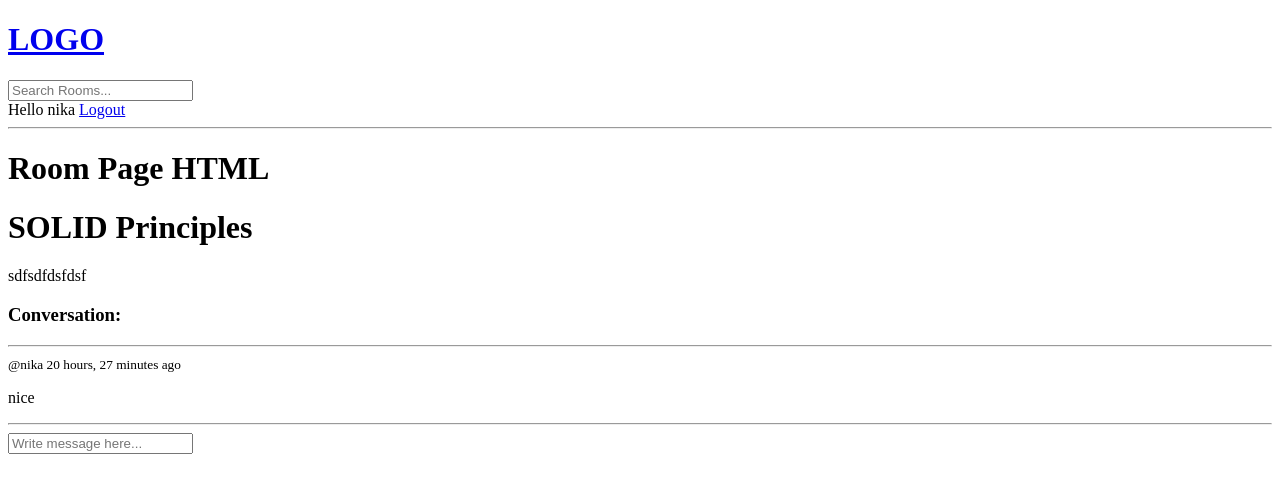
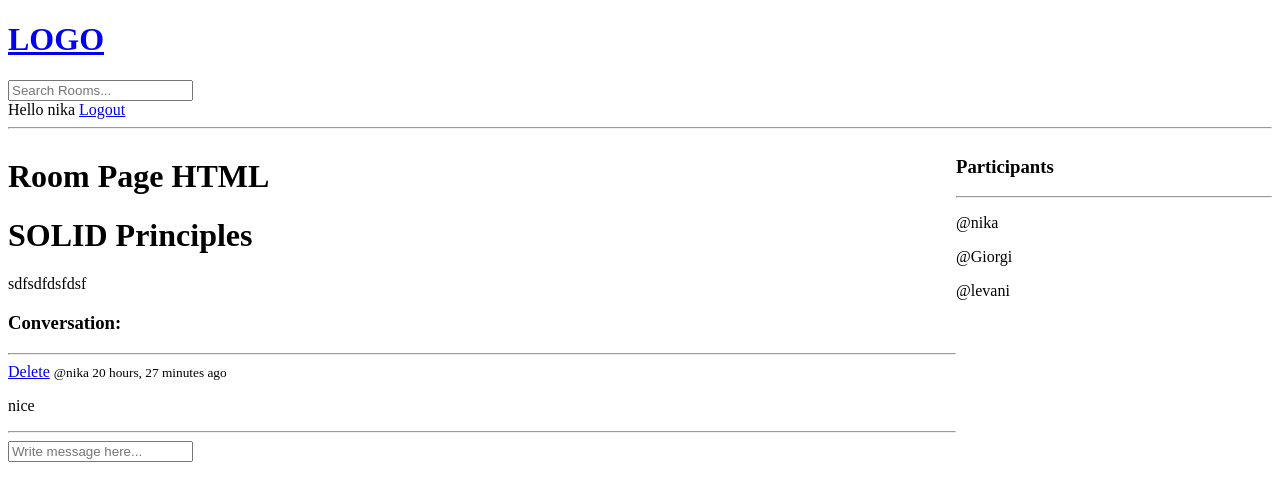
Before and after one commit to PyWorldGeo/example_web, a Django app: page /room/3/ in a window 1280 px wide. Shown: the top 501 px of the page. Run offline with Django 5.2, Linux system fonts and the light colour scheme; a user stored in the database is signed in; data comes from the database, SQL or seed files in the repository; both versions use the stored data as it was after the commit.

Commit message:
comments

```diff
--- a/myweb/base/models.py
+++ b/myweb/base/models.py
@@ -12,7 +12,7 @@ class Room(models.Model):
     topic = models.ForeignKey(Topic, on_delete=models.SET_NULL, null=True)
     name = models.CharField(max_length=150)
     description = models.TextField(null=True, blank=True) #null _ for database, blank _ for submitted form
-    #participants =
+    participants = models.ManyToManyField(User, related_name='participants', blank=True)
     updated = models.DateTimeField(auto_now=True) #when updated
     created = models.DateTimeField(auto_now_add=True) #when created
 
@@ -31,5 +31,8 @@ class Message(models.Model):
     updated = models.DateTimeField(auto_now=True)  # when updated
     created = models.DateTimeField(auto_now_add=True)  # when created
 
+    class Meta:
+        ordering = ['-updated', '-created']
+
     def __str__(self):
         return self.body[0:50]
--- a/myweb/base/templates/base/room.html
+++ b/myweb/base/templates/base/room.html
@@ -1,6 +1,14 @@
 {% extends 'main.html' %}
 
 {% block content %}
+    <style>
+        .room-container {
+            display: grid;
+            grid-template-columns: 3fr 1fr;
+        }
+    </style>
+    <div class="room-container">
+        <div>
             <h1>Room Page HTML</h1>
             <h1>{{room.name}}</h1>
             <p>{{ room.description }}</p>
@@ -10,6 +18,9 @@
                 <hr>
                 {% for message in room_messages %}
                     <div>
+                        {% if request.user == message.user %}
+                            <a href="{% url 'delete-message' message.id %}">Delete</a>
+                        {% endif %}
                         <small>@{{ message.user }} {{ message.created | timesince }} ago</small>
                         <p>{{ message.body }}</p>
                         <hr>
@@ -25,4 +36,16 @@
                    </form>
                 </div>
             {% endif %}
+        </div>
+
+        <div>
+            <h3>Participants</h3>
+            <hr>
+            {% for user in participants %}
+                <div>
+                    <p>@{{user.username}}</p>
+                </div>
+            {% endfor %}
+        </div>
+    </div>
 {% endblock %}
--- a/myweb/base/urls.py
+++ b/myweb/base/urls.py
@@ -9,6 +9,7 @@ urlpatterns = [
     path('delete-room/<str:pk>/', views.delete_room, name='delete-room'),
     path('login/', views.login_page, name='login'),
     path('logout/', views.logout_user, name='logout'),
-    path('register/', views.register_page, name='register')
+    path('register/', views.register_page, name='register'),
+    path('delete-message/<str:pk>/', views.delete_message, name='delete-message')
 
 ]
--- a/myweb/base/views.py
+++ b/myweb/base/views.py
@@ -33,7 +33,11 @@ def home(request):
     #<<<<<<<
     topics = Topic.objects.all()
     room_count = rooms.count()
-    context = {'rooms': rooms, 'topics': topics, 'room_count': room_count}
+    # room_messages = Message.objects.all()
+    room_messages = Message.objects.filter(Q(room__topic__name__icontains=q))
+
+
+    context = {'rooms': rooms, 'topics': topics, 'room_count': room_count, 'room_messages': room_messages}
     return render(request, "base/home.html", context)
 
 # def room(request, pk):
@@ -49,6 +53,7 @@ def room(request, pk):
     # return HttpResponse("<h1>Room<h1>")
     room = Room.objects.get(id=int(pk))
     room_messages = room.message_set.all().order_by('-created') #get messages which are related to room
+    participants = room.participants.all()
 
     #message creation
     if request.method == "POST":
@@ -57,9 +62,11 @@ def room(request, pk):
             room=room,
             body=request.POST.get('body')
         )
+        #after creating many to many rel
+        room.participants.add(request.user)
         return redirect('room', pk=room.id)
 
-    context = {"room": room, 'room_messages': room_messages}
+    context = {"room": room, 'room_messages': room_messages, "participants": participants}
     return render(request, "base/room.html", context)
 
 
@@ -146,3 +153,16 @@ def register_page(request):
             messages.error(request, "An error occurred during registration")
 
     return render(request, 'base/login_register.html', {'form': form})
+
+
+@login_required(login_url='login')
+def delete_message(request, pk):
+    message = Message.objects.get(id=pk)
+
+    if request.user != message.user:
+        return HttpResponse("<h1>You Don't Have Permission!</h1>")
+
+    if request.method == "POST":
+        message.delete()
+        return redirect('home')
+    return render(request, 'base/delete.html', {'obj': message})
```
Also changed, not shown: myweb/base/templates/base/activity_component.html (added, +13 -0 lines), myweb/base/templates/base/feed_component.html (added, +15 -0 lines), myweb/base/templates/base/home.html (+7 -27 lines), myweb/base/templates/base/topics_component.html (added, +11 -0 lines), myweb/base/migrations/0003_alter_room_options_room_participants.py (added), myweb/db.sqlite3. Lines whose indentation alone changed are shown as unchanged.
